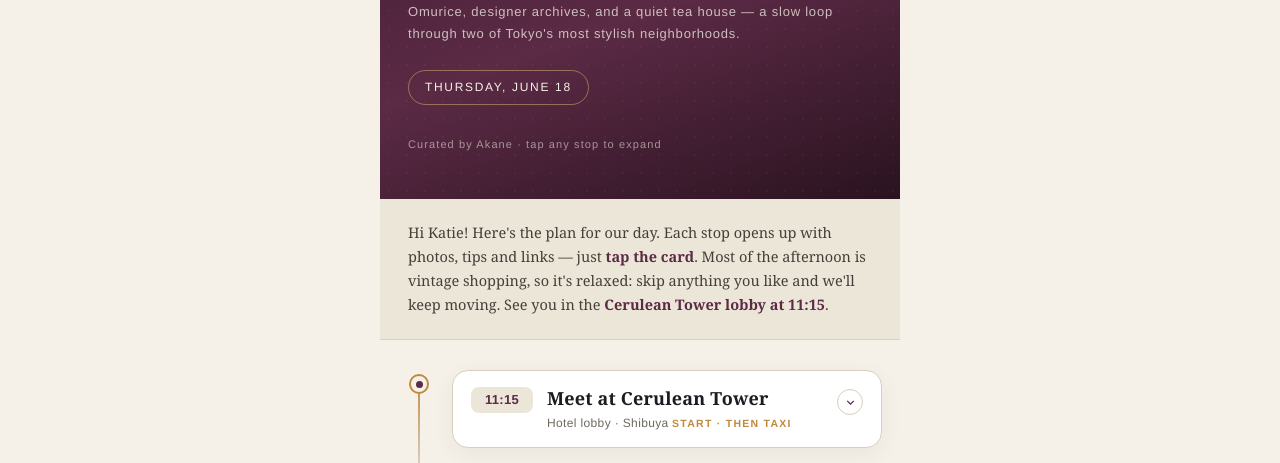
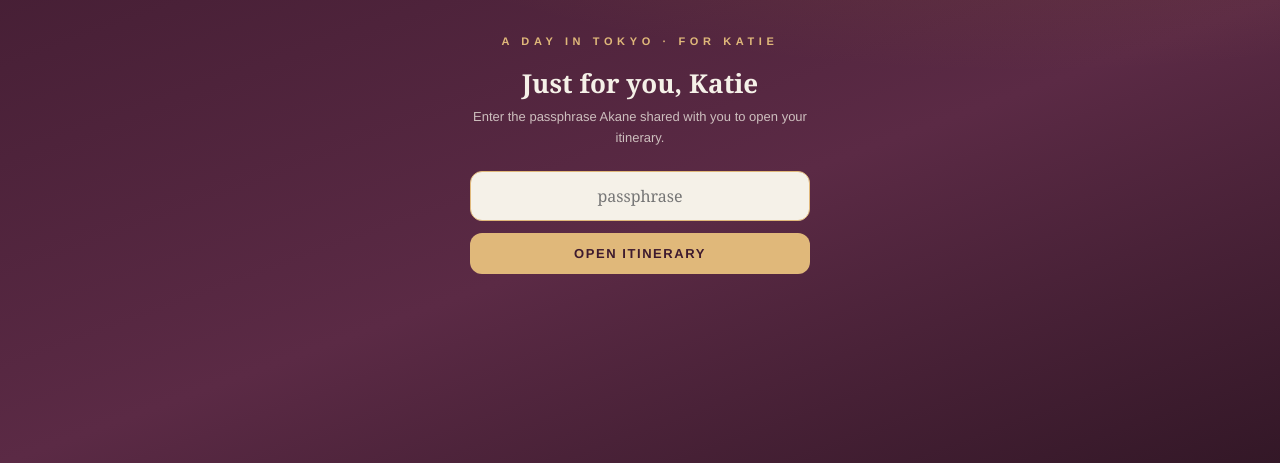
Before and after one commit to akanesuzuki517/katie-tokyo-x7k2, a plain HTML site: page index.html in a window 1280 px wide. Shown: the part 232-695 px from the top of the page. Drawn offline with Linux system fonts and the light colour scheme.

Commit message:
Add passphrase gate and noindex

```diff
--- a/index.html
+++ b/index.html
@@ -4,6 +4,7 @@
 <meta charset="UTF-8">
 <meta name="viewport" content="width=device-width, initial-scale=1.0">
 <meta name="theme-color" content="#1a1a2e">
+<meta name="robots" content="noindex, nofollow">
 <title>Katie in Tokyo · Vintage & Treasure Hunt</title>
 <style>
   :root{
@@ -198,9 +199,66 @@
     .chev,.body{transition:none;}
     html{scroll-behavior:auto;}
   }
+
+  /* ---------- Passphrase gate ---------- */
+  body.locked .wrap{display:none;}
+  #gate{
+    position:fixed;inset:0;z-index:9999;display:none;
+    align-items:center;justify-content:center;padding:24px;
+    background:
+      radial-gradient(120% 80% at 80% -10%, rgba(192,138,62,.28), transparent 60%),
+      linear-gradient(160deg,var(--plum-deep) 0%, var(--plum) 55%, #2a1320 100%);
+  }
+  body.locked #gate{display:flex;}
+  #gate .gbox{
+    width:100%;max-width:340px;text-align:center;color:var(--paper);
+  }
+  #gate .geyebrow{
+    font-family:"Helvetica Neue",Arial,sans-serif;
+    font-size:11px;letter-spacing:.42em;text-transform:uppercase;
+    color:var(--gold-soft);margin-bottom:18px;font-weight:600;
+  }
+  #gate h2{font-size:26px;font-weight:600;margin-bottom:8px;line-height:1.2;}
+  #gate p{
+    font-family:"Helvetica Neue",Arial,sans-serif;font-size:13px;
+    color:rgba(245,241,232,.75);margin-bottom:22px;line-height:1.6;
+  }
+  #gate input{
+    width:100%;font-family:inherit;font-size:16px;text-align:center;
+    color:var(--ink);background:var(--paper);
+    border:1px solid rgba(224,184,122,.5);border-radius:12px;
+    padding:13px 14px;margin-bottom:12px;outline:none;
+  }
+  #gate input:focus{border-color:var(--gold-soft);}
+  #gate button{
+    width:100%;font-family:"Helvetica Neue",Arial,sans-serif;font-weight:600;
+    font-size:13px;letter-spacing:.12em;text-transform:uppercase;cursor:pointer;
+    color:var(--plum-deep);background:var(--gold-soft);
+    border:none;border-radius:12px;padding:13px 14px;
+  }
+  #gate .gerr{
+    min-height:18px;margin-top:12px;font-family:"Helvetica Neue",Arial,sans-serif;
+    font-size:12px;letter-spacing:.04em;color:var(--rose);
+  }
 </style>
 </head>
-<body>
+<body class="locked">
+
+<!-- PASSPHRASE GATE -->
+<div id="gate">
+  <div class="gbox">
+    <div class="geyebrow">A day in Tokyo · for Katie</div>
+    <h2>Just for you, Katie</h2>
+    <p>Enter the passphrase Akane shared with you to open your itinerary.</p>
+    <form id="gateForm" autocomplete="off">
+      <input id="gateInput" type="password" inputmode="text"
+        placeholder="passphrase" aria-label="passphrase" autofocus>
+      <button type="submit">Open itinerary</button>
+      <div class="gerr" id="gateErr"></div>
+    </form>
+  </div>
+</div>
+
 <div class="wrap">
 
   <!-- COVER -->
@@ -475,6 +533,44 @@
 </div>
 
 <script>
+  // ---- Passphrase gate (client-side, light protection) ----
+  // SHA-256 of the passphrase. To change it, replace this hash with the
+  // SHA-256 of your new passphrase. Current passphrase: "tokyo-vintage".
+  var GATE_HASH = "b0356e88533b0c329af3574bb24a832f90bf5db84b8cab04c4685f049b8dc784";
+  var GATE_KEY = "katie-tokyo-unlocked";
+
+  function unlock(){
+    document.body.classList.remove("locked");
+  }
+  async function sha256(str){
+    var buf = await crypto.subtle.digest("SHA-256", new TextEncoder().encode(str));
+    return Array.from(new Uint8Array(buf)).map(function(b){
+      return b.toString(16).padStart(2,"0");
+    }).join("");
+  }
+  (function initGate(){
+    try{
+      if(sessionStorage.getItem(GATE_KEY) === "1"){ unlock(); return; }
+    }catch(e){}
+    var form = document.getElementById("gateForm");
+    var input = document.getElementById("gateInput");
+    var err = document.getElementById("gateErr");
+    form.addEventListener("submit", async function(e){
+      e.preventDefault();
+      err.textContent = "";
+      var val = (input.value || "").trim().toLowerCase();
+      var hash = await sha256(val);
+      if(hash === GATE_HASH){
+        try{ sessionStorage.setItem(GATE_KEY, "1"); }catch(e){}
+        unlock();
+      }else{
+        err.textContent = "Hmm, that's not it — try again.";
+        input.value = "";
+        input.focus();
+      }
+    });
+  })();
+
   function tog(id){
     var card=document.getElementById(id);
     var body=card.querySelector('.body');
```
